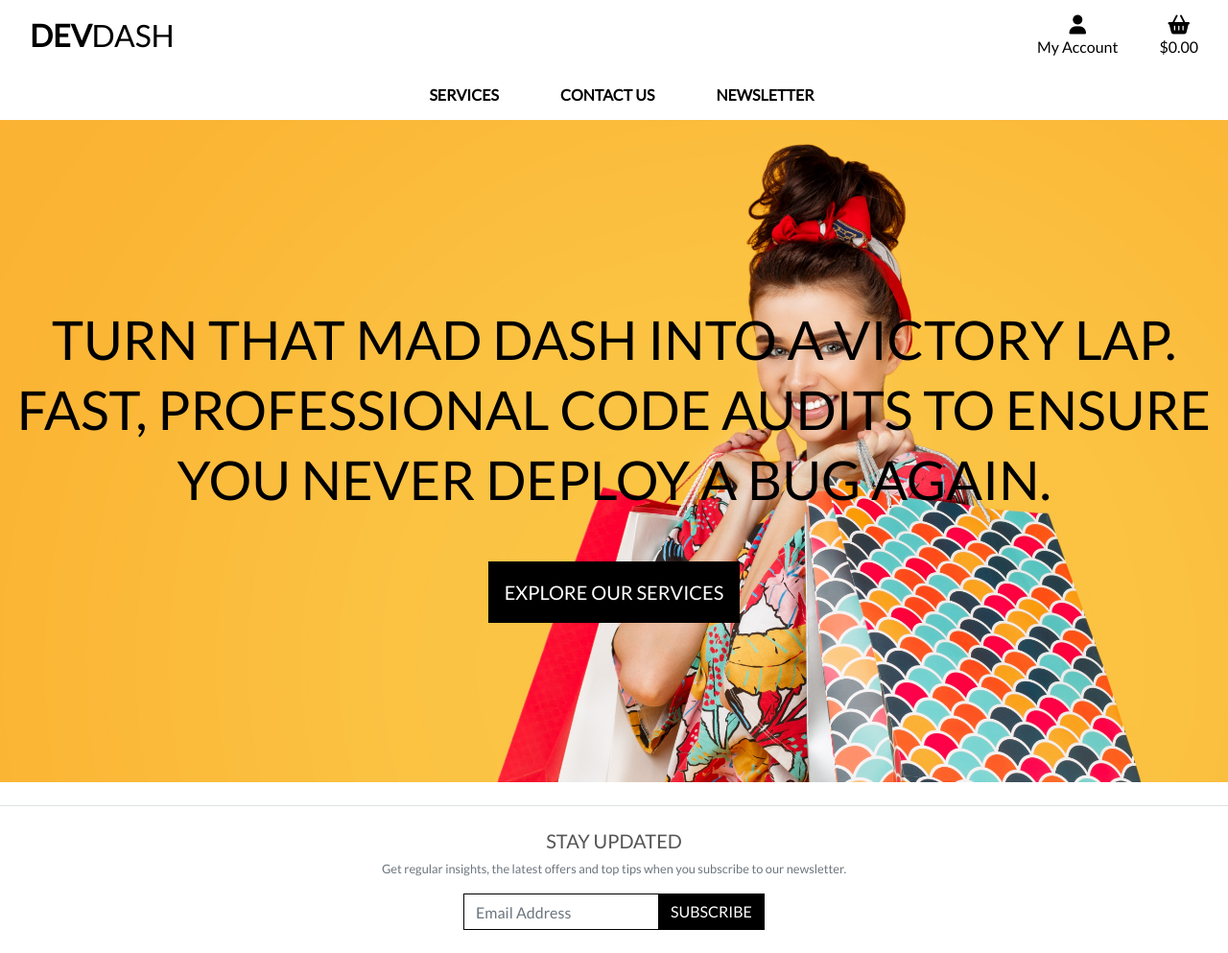
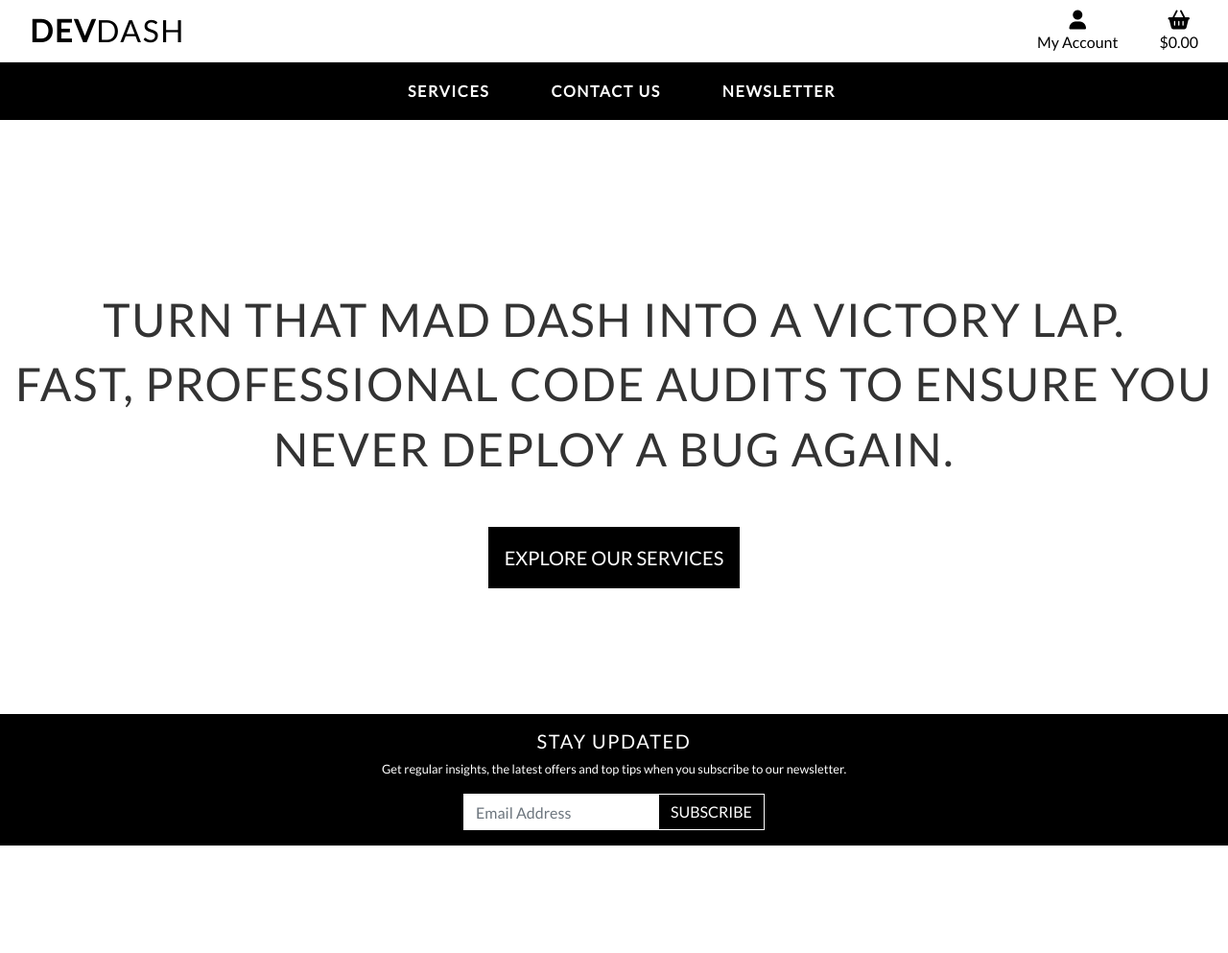
Before and after one commit to henrytitheridge-stone/devdash_project, a Django app: page / in a window 1280 px wide. Shown: the whole page at 96% size. After the commit the page ends 881 px from the top, so only its background shows below. Run offline with Django 3.2, Linux system fonts and the light colour scheme; some libraries are stand-ins or nearby versions.

Commit message:
Reset styles to professional black and white

```diff
--- a/devdash/settings.py
+++ b/devdash/settings.py
@@ -108,7 +108,7 @@ SITE_ID = 1
 
 ACCOUNT_AUTHENTICATION_METHOD = 'username_email'
 ACCOUNT_EMAIL_REQUIRED = True
-ACCOUNT_EMAIL_VERIFICATION = 'mandatory'
+ACCOUNT_EMAIL_VERIFICATION = 'none'
 ACCOUNT_SIGNUP_EMAIL_ENTER_TWICE = True
 ACCOUNT_USERNAME_MIN_LENGTH = 4
 LOGIN_URL = '/accounts/login/'
--- a/static/css/base.css
+++ b/static/css/base.css
@@ -1,235 +1,158 @@
-/* ------------------------------ General styles */
+/* --- Global Reset --- */
 html {
     height: 100%;
-    overflow-x: hidden;
     scroll-behavior: smooth;
 }
 
-/* Sticky footer, body set up as flex container */
 body {
-    background-color: #fff;
-    color: #555;
-    font-family: 'Lato';
+    background-color: #ffffff;
+    color: #333;
+    font-family: 'Lato', sans-serif;
     margin: 0;
     display: flex;
     flex-direction: column;
-    min-height: 100%;
+    min-height: 100%; /* Fixes footer jumping */
     overflow-x: hidden;
 }
 
-/* Main content area should expand to push the footer down */
 main {
     flex: 1 0 auto;
+    padding-top: 120px; /* Space for fixed-top header */
 }
 
-footer {
-    background-color: white !important;
-    z-index: 100;
-    padding-top: 1rem !important;
-    padding-bottom: 1rem !important;
-    width: 100% !important;
-    margin-left: 0 !important;
-    margin-right: 0 !important;
-    flex-shrink: 0;  /* prevents footer from squashing on short pages */
+/* --- Top utility bar (Account & Basket) --- */
+#topnav {
+    background-color: #ffffff !important;
+    border-bottom: 1px solid #eee;
 }
 
-/* ------------------------------ Navigation & Hero */
-#topnav {
-    padding-top: 5px !important;
-    padding-bottom: 5px !important;
+#topnav .nav-link,
+#topnav .text-black,
+#topnav i,
+#topnav p {
+    color: #000000 !important; /* Forces black text/icons on white */
 }
 
+/* --- Main Navigation Bar (Services, Contact, Newsletter) --- */
 .navbar {
-    min-height: 50px;
-    padding: 0 !important;
+    background-color: #000000 !important;
+    padding: 10px 0 !important;
 }
 
-/* Hero background, conditional class for set pages */
-.hero-bg {
-    background: url('/media/homepage_background_cropped.jpg') no-repeat center center fixed;
-    background-size: cover;
-    width: 100%;
+.navbar .nav-link,
+.navbar .logo-font,
+.navbar-toggler {
+    color: #ffffff !important; /* Forces white text on black */
+}
+
+/* Fix for the hamburger icon on mobile */
+.navbar-toggler-icon {
+    filter: invert(1); /* Makes the black icon white */
+}
+
+/* --- Hero Layout --- */
+.hero-container {
+    min-height: 60vh;
+    display: flex;
+    align-items: center;
+    text-align: center;
 }
 
 .hero-text {
-    font-size: 1.6rem;
-    line-height: 1.3;
+    font-size: 1.8rem;
+    line-height: 1.4;
+    font-weight: 300;
 }
 
-.hero-container {
-    min-height: calc(100vh - 110px);
-    display: flex;
-    align-items: center;
-    padding-top: 75px;
+/* --- Buttons & Interaction --- */
+.btn-black, .shop-now-button {
+    background: #000;
+    color: #fff !important;
+    border-radius: 0;
+    border: 1px solid #000;
 }
 
-/* from Bulma */
-.icon {
-    align-items: center;
-    display: inline-flex;
-    justify-content: center;
-    height: 1.5rem;
-    width: 1.5rem;
-}
-
-.logo-font {
-    text-transform: uppercase;
-}
-
-.main-logo-link {
-    width: fit-content;
-}
-
-/* ------------------------------ Buttons & Links */
-.btn-black {
-    background: black;
-    color: white;
+.btn-black:hover {
+    background: #333;
 }
 
 .btn-outline-black {
-    background: white;
-    color: black !important;
-    border: 1px solid black;
+    background: #fff;
+    color: #000 !important;
+    border: 1px solid #000;
+    border-radius: 0;
 }
 
-.btn-outline-black:hover,
-.btn-outline-black:active,
-.btn-outline-black:focus {
-    background: black;
-    color: white !important;
+.btn-outline-black:hover {
+    background: #000;
+    color: #fff !important;
 }
 
-.shop-now-button {
-    background: black;
-    color: white;
-    min-width: 200px;
-    max-width: 100%;
+/* --- Footer --- */
+footer {
+    background-color: #000000 !important;
+    color: #ffffff !important;
+    padding: 1rem 0 !important;
+    margin-top: auto;
 }
 
-.shop-now-button:hover,
-.shop-now-button:active,
-.shop-now-button:focus,
-.btn-black:hover,
-.btn-black:active,
-.btn-black:focus {
-    background: #333;
-    color: white;
+footer h5, footer p, footer small, footer label {
+    color: #ffffff !important;
 }
 
-/* ------------------------------ Toasts & Messages */
+/* Make the newsletter input stand out against the black */
+footer .form-control {
+    border: 1px solid #ffffff;
+}
+
+/* White border for the footer subscribe button */
+#newsletter-footer .btn-black {
+    border: 1px solid #ffffff !important;
+}
+
+#newsletter-footer .btn-black:hover {
+    background-color: #ffffff !important;
+    color: #000000 !important;
+}
+
+#newsletter-footer p,
+#newsletter-footer .text-muted {
+    color: #ffffff !important;
+}
+
+/* --- Toasts & Messages --- */
 .message-container {
     position: fixed;
-    top: 72px;
+    top: 85px;
     right: 15px;
-    z-index: 99999999999;
+    z-index: 9999;
 }
 
-.custom-toast {
-    overflow: visible;
+.custom-toast { overflow: visible; }
+.toast-capper { height: 3px; }
+
+/* Toast Arrows */
+.arrow-up {
+    width: 0; height: 0; border-left: 5px solid transparent;
+    border-right: 5px solid transparent; border-bottom: 10px solid black;
+    position: absolute; top: -10px; right: 36px;
 }
 
-.toast-capper {
-    height: 2px;
+.arrow-success { border-bottom-color: #28a745 !important; }
+.arrow-danger { border-bottom-color: #dc3545 !important; }
+.arrow-warning { border-bottom-color: #ffc107 !important; }
+.arrow-info { border-bottom-color: #17a2b8 !important; }
+
+/* --- Utility Classes --- */
+.logo-font { text-transform: uppercase; letter-spacing: 0.1rem; }
+.remove-item { cursor: pointer; }
+.icon { align-items: center; display: inline-flex; justify-content: center; height: 1.5rem; width: 1.5rem; }
+
+/* --- Media Queries --- */
+@media (min-width: 768px) {
+    .hero-text { font-size: 3rem; }
 }
 
-/* ------------------------------ Utility classes */
-.text-black {
-    color: #000 !important;
+@media (min-width: 992px) {
+    .header-container { padding-top: 120px; }
 }
-
-.border-black {
-    border: 1px solid black !important;
-}
-
-/* Common container for page titles and content spacing */
-.header-container {
-    padding-top: 60px;
-}
-
-/* Interactive elements */
-.remove-item {
-    cursor: pointer;
-}
-
-
-/* from CSS-tricks.com: https://css-tricks.com/snippets/css/css-triangle/ */
-.arrow-up {
-    width: 0;
-    height: 0;
-    border-left: 4px solid transparent;
-    border-right: 4px solid transparent;
-    border-bottom: 10px solid black;
-    position: absolute;
-    top: -10px;
-    right: 36px;
-}
-
-/* Convenience classes - colors copied from Bootstrap */
-.arrow-primary {
-    border-bottom-color: #007bff !important;
-}
-
-.arrow-secondary {
-    border-bottom-color: #6c757d !important;
-}
-
-.arrow-success {
-    border-bottom-color: #28a745 !important;
-}
-
-.arrow-danger {
-    border-bottom-color: #dc3545 !important;
-}
-
-.arrow-warning {
-    border-bottom-color: #ffc107 !important;
-}
-
-.arrow-info {
-    border-bottom-color: #17a2b8 !important;
-}
-
-.arrow-light {
-    border-bottom-color: #f8f9fa !important;
-}
-
-.arrow-dark {
-    border-bottom-color: #343a40 !important;
-}
-
-/* Scrollable wrapper for the mini-basket preview in success toasts */
-.basket-notification-wrapper {
-    height: 100px;
-    overflow-x: hidden;
-    overflow-y: auto;
-}
-
-/* -------------------------------- Media Queries */
-
-/* Slightly larger container on xl screens */
-@media (min-width: 1200px) {
-  .container {
-    max-width: 80%;
-  }
-}
-
-/* fixed top navbar only on medium and up */
-@media (min-width: 992px) {
-    .fixed-top-desktop-only {
-        position: fixed;
-        top: 0;
-        right: 0;
-        left: 0;
-        z-index: 1030;
-    }
-
-    .header-container {
-        padding-top: 125px;
-    }
-}
-
-@media (min-width: 768px) {
-    .hero-text {
-        font-size: 3.5rem;
-    }
-}
--- a/templates/base.html
+++ b/templates/base.html
@@ -19,10 +19,8 @@
     {% block extra_meta %}
     {% endblock %}
 
-    <!-- Favicon links -->
-    <link rel="apple-touch-icon" sizes="180x180" href="static/favicon/favicon_io/favicon-apple-touch-icon.png">
-    <link rel="icon" type="image/png" sizes="32x32" href="static/favicon/favicon_io/favicon-32x32.png">
-    <link rel="icon" type="image/png" sizes="16x16" href="static/favicon/favicon_io/favicon-16x16.png">
+    <!-- Favicon -->
+    <link rel="icon" type="image/x-icon" href="{% static 'favicon/favicon_io/favicon.ico' %}">
 
 
     {% block corecss %}
--- a/templates/includes/footer.html
+++ b/templates/includes/footer.html
@@ -1,8 +1,8 @@
 <!-- Contains the main marketing call-to-action:
  subscription to a newsletter via a single-field (email) form -->
 
-<footer id="newsletter-footer" class="container-fluid bg-white border-top mt-4">
-    <div class="row py-2">
+<footer id="newsletter-footer" class="container-fluid mt-4">
+    <div class="row">
         <div class="col-12 col-md-6 offset-md-3 text-center">
             <h5 class="logo-font text-uppercase">Stay updated</h5>
             <p class="small text-muted">Get regular insights, the latest offers and top tips when you subscribe to our newsletter.</p>
```
